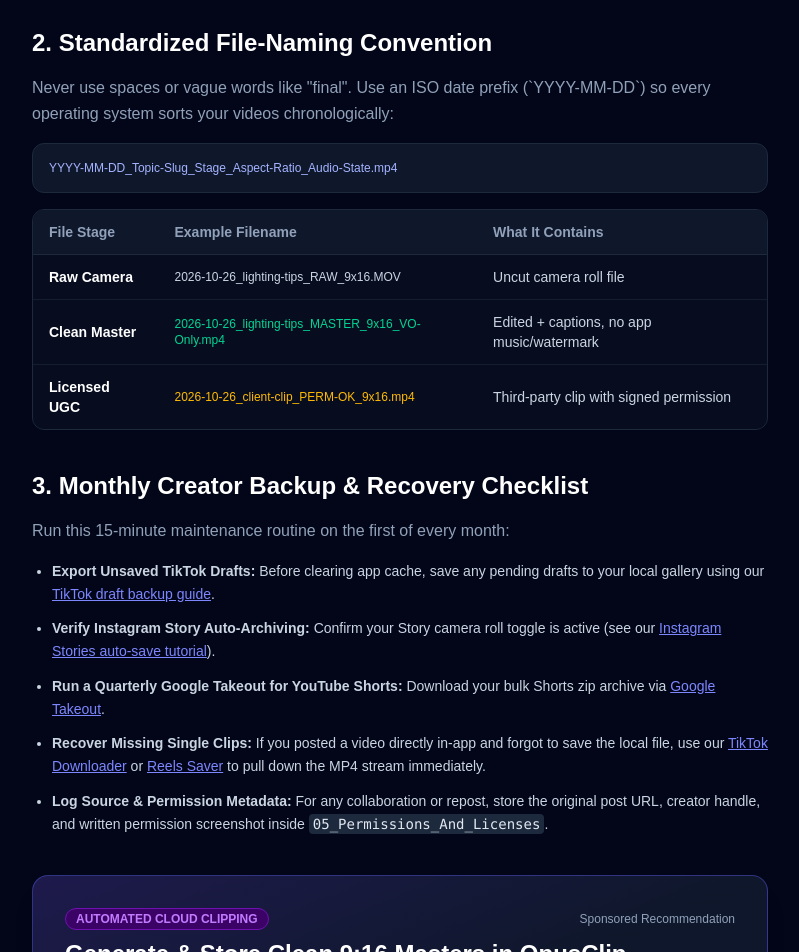
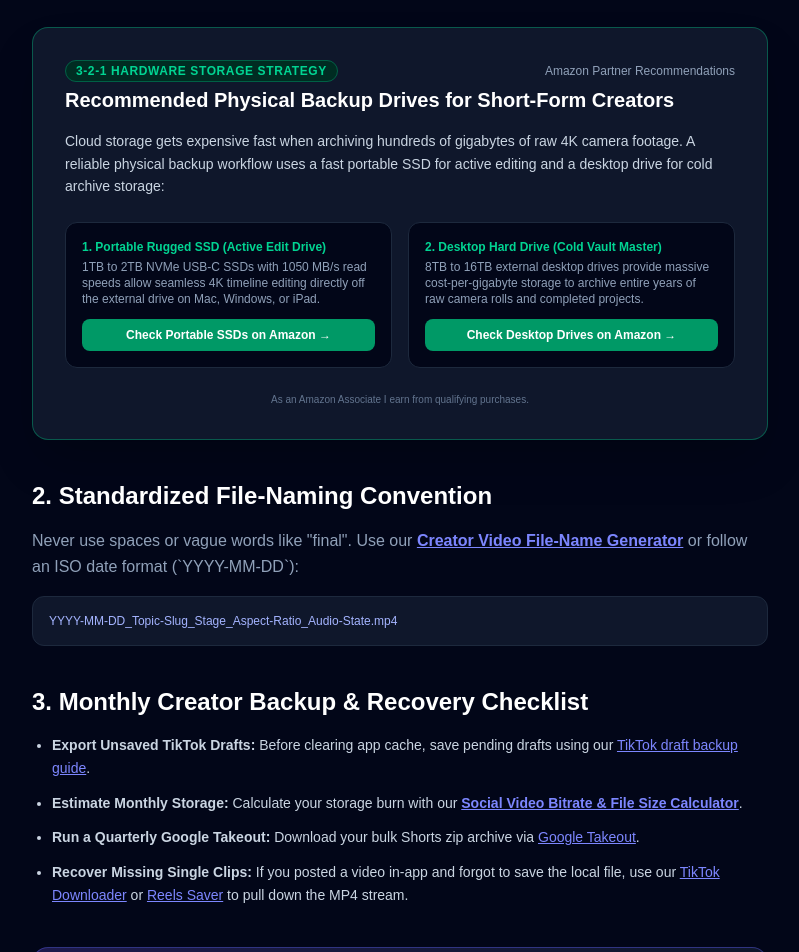
Before and after one commit to Waylonaho/socialsfetcher, a Next.js app: page /blog/how-to-organize-backup-social-videos-creator-vault in a window 1280 px wide. Shown: the part 1140-2092 px from the top of the page, without its empty margins (240-1039 px from the left). Built offline with nearby package versions, Linux system fonts and the light colour scheme.

Commit message:
Add SSD recommendations and update metadata
Updated the page to include backup SSD recommendations and modified the date modified field. Enhanced the description to reflect changes in the content regarding backup strategies and hardware recommendations.

```diff
--- a/app/blog/how-to-organize-backup-social-videos-creator-vault/page.tsx
+++ b/app/blog/how-to-organize-backup-social-videos-creator-vault/page.tsx
@@ -3,13 +3,14 @@ import Link from 'next/link';
 
 export const metadata: Metadata = {
   title: 'How to Organize and Back Up Your Social Videos Across TikTok, Reels, and Shorts (2026)',
-  description: 'Copyable creator folder structure, file-naming convention, and monthly backup checklist to manage raw footage and clean 1080p masters across platforms.',
+  description: 'Copyable creator folder structure, file-naming convention, backup SSD recommendations, and monthly checklist to manage raw footage and clean masters.',
   alternates: {
     canonical: 'https://www.socialsfetcher.com/blog/how-to-organize-backup-social-videos-creator-vault',
   },
 };
 
 export default function OrganizeBackupSocialVideosPage() {
+  const AMAZON_TAG = "socialsfetcher-20";
   const OPUSCLIP_LINK = "https://opus.pro/?via=waylon";
   const TOOLSUITE_VIP_LINK = "https://whop.com/toolsuite/buy-vip?a=aptdiocese";
 
@@ -20,7 +21,7 @@ export default function OrganizeBackupSocialVideosPage() {
         '@type': 'Article',
         headline: 'How to Organize and Back Up Your Social Videos Across TikTok, Reels, and Shorts',
         datePublished: '2026-10-26',
-        dateModified: '2026-10-26',
+        dateModified: '2026-11-05',
         author: {
           '@type': 'Organization',
           name: 'SocialsFetcher Editorial Team',
@@ -30,29 +31,14 @@ export default function OrganizeBackupSocialVideosPage() {
           name: 'SocialsFetcher',
           url: 'https://www.socialsfetcher.com',
         },
-        description: 'A complete creator media vault system with copyable folder structures, file-naming conventions, and backup checklists.',
+        description: 'A complete creator media vault system with copyable folder structures, file-naming conventions, backup hardware recommendations, and monthly checklists.',
       },
       {
         '@type': 'BreadcrumbList',
         itemListElement: [
-          {
-            '@type': 'ListItem',
-            position: 1,
-            name: 'Home',
-            item: 'https://www.socialsfetcher.com',
-          },
-          {
-            '@type': 'ListItem',
-            position: 2,
-            name: 'Blog & Guides',
-            item: 'https://www.socialsfetcher.com/blog',
-          },
-          {
-            '@type': 'ListItem',
-            position: 3,
-            name: 'Organize & Back Up Social Videos',
-            item: 'https://www.socialsfetcher.com/blog/how-to-organize-backup-social-videos-creator-vault',
-          },
+          { '@type': 'ListItem', position: 1, name: 'Home', item: 'https://www.socialsfetcher.com' },
+          { '@type': 'ListItem', position: 2, name: 'Blog & Guides', item: 'https://www.socialsfetcher.com/blog' },
+          { '@type': 'ListItem', position: 3, name: 'Organize & Back Up Social Videos', item: 'https://www.socialsfetcher.com/blog/how-to-organize-backup-social-videos-creator-vault' },
         ],
       },
     ],
@@ -60,14 +46,11 @@ export default function OrganizeBackupSocialVideosPage() {
 
   return (
     <div className="min-h-screen flex flex-col justify-between bg-slate-950 text-slate-100 font-sans">
-      <script
-        type="application/ld+json"
-        dangerouslySetInnerHTML={{ __html: JSON.stringify(jsonLd) }}
-      />
+      <script type="application/ld+json" dangerouslySetInnerHTML={{ __html: JSON.stringify(jsonLd) }} />
 
-      {/* FTC Compliance Banner */}
+      {/* Mandatory FTC & Amazon Associates Disclosure */}
       <div className="bg-slate-900 border-b border-slate-800 py-1.5 px-4 text-center text-[11px] text-slate-400">
-        <span>Disclosure: We may earn a commission if you sign up for software tools through links on this page, at no extra cost to you.</span>
+        <span>Disclosure: As an Amazon Associate I earn from qualifying purchases. We may also earn commissions on software partner links on this page.</span>
       </div>
 
       <header className="border-b border-slate-800 bg-slate-900/50 backdrop-blur sticky top-0 z-50">
@@ -86,7 +69,6 @@ export default function OrganizeBackupSocialVideosPage() {
       </header>
 
       <main className="flex-grow max-w-3xl mx-auto px-4 py-12 text-left">
-        {/* Visible Breadcrumb */}
         <nav aria-label="Breadcrumb" className="text-xs text-slate-400 mb-6 flex items-center gap-2 flex-wrap">
           <Link href="/" className="hover:text-indigo-400 transition">Home</Link>
           <span>/</span>
@@ -99,7 +81,7 @@ export default function OrganizeBackupSocialVideosPage() {
           <span className="bg-emerald-950 border border-emerald-700/60 text-emerald-400 px-2.5 py-0.5 rounded-full uppercase tracking-wider">
             Creator Media Vault System
           </span>
-          <span className="text-slate-500">• 6 min read • Updated October 2026</span>
+          <span className="text-slate-500">• Includes Recommended Hardware Drives</span>
         </div>
 
         <h1 className="text-3xl sm:text-5xl font-extrabold mb-4 leading-tight text-white tracking-tight">
@@ -107,7 +89,7 @@ export default function OrganizeBackupSocialVideosPage() {
         </h1>
 
         <p className="text-slate-400 text-base sm:text-lg mb-8 leading-relaxed">
-          Most short-form creators lose hours every month hunting through phone camera rolls for files named <code className="text-slate-200 bg-slate-800 px-1.5 py-0.5 rounded">IMG_4829.MOV</code> or <code className="text-slate-200 bg-slate-800 px-1.5 py-0.5 rounded">Final_v3_REAL.mp4</code>. Worse, relying on TikTok, Instagram, or YouTube as your only storage vault means a single account suspension or music copyright mute can wipe out your catalog. Here is a copyable folder architecture, file-naming system, and monthly backup checklist.
+          Most short-form creators lose hours every month hunting through phone camera rolls for files named <code className="text-slate-200 bg-slate-800 px-1.5 py-0.5 rounded">IMG_4829.MOV</code> or <code className="text-slate-200 bg-slate-800 px-1.5 py-0.5 rounded">Final_v3_REAL.mp4</code>. Worse, relying on TikTok, Instagram, or YouTube as your only storage vault means a single account suspension or music copyright mute can wipe out your catalog. Here is a copyable folder architecture, file-naming system, hardware backup recommendations, and monthly checklist.
         </p>
 
         {/* Essential Distinction Callout */}
@@ -127,7 +109,7 @@ export default function OrganizeBackupSocialVideosPage() {
           <pre className="p-4 rounded-xl bg-slate-900 border border-slate-800 text-emerald-400 text-xs overflow-x-auto leading-relaxed">
 {`📁 Creator_Media_Vault/
  ├── 📁 2026/
- │    ├── 📁 2026-10_October/
+ │    ├── 📁 2026-11_November/
  │    │    ├── 📁 01_Raw_Camera_A-Roll/
  │    │    ├── 📁 02_Project_Files/ (CapCut / Premiere / Descript)
  │    │    ├── 📁 03_Clean_Masters_No_Music/ (1080p 9:16 MP4)
@@ -140,43 +122,66 @@ export default function OrganizeBackupSocialVideosPage() {
           </pre>
         </section>
 
+        {/* Amazon Associates Recommended Hardware Block */}
+        <section className="p-6 sm:p-8 rounded-2xl bg-slate-900 border border-emerald-500/40 mb-10 shadow-2xl space-y-4">
+          <div className="flex items-center justify-between mb-1">
+            <span className="text-xs font-bold text-emerald-400 bg-emerald-950 border border-emerald-800 px-2.5 py-0.5 rounded-full uppercase tracking-wider">
+              3-2-1 Hardware Storage Strategy
+            </span>
+            <span className="text-xs text-slate-400">Amazon Partner Recommendations</span>
+          </div>
+          <h2 className="text-xl font-bold text-white">
+            Recommended Physical Backup Drives for Short-Form Creators
+          </h2>
+          <p className="text-xs sm:text-sm text-slate-300 leading-relaxed">
+            Cloud storage gets expensive fast when archiving hundreds of gigabytes of raw 4K camera footage. A reliable physical backup workflow uses a fast portable SSD for active editing and a desktop drive for cold archive storage:
+          </p>
+
+          <div className="grid grid-cols-1 sm:grid-cols-2 gap-4 pt-2 text-xs">
+            <div className="p-4 rounded-xl bg-slate-950 border border-slate-800 flex flex-col justify-between">
+              <div>
+                <span className="text-emerald-400 font-bold block mb-1">1. Portable Rugged SSD (Active Edit Drive)</span>
+                <p className="text-slate-400 mb-3">1TB to 2TB NVMe USB-C SSDs with 1050 MB/s read speeds allow seamless 4K timeline editing directly off the external drive on Mac, Windows, or iPad.</p>
+              </div>
+              <a
+                href={`https://www.amazon.com/s?k=portable+ssd+1tb+2tb+rugged+usb+c&tag=${AMAZON_TAG}`}
+                target="_blank"
+                rel="noopener noreferrer sponsored"
+                className="inline-block text-center py-2 px-4 rounded-lg bg-emerald-600 hover:bg-emerald-500 text-white font-bold transition"
+              >
+                Check Portable SSDs on Amazon →
+              </a>
+            </div>
+
+            <div className="p-4 rounded-xl bg-slate-950 border border-slate-800 flex flex-col justify-between">
+              <div>
+                <span className="text-emerald-400 font-bold block mb-1">2. Desktop Hard Drive (Cold Vault Master)</span>
+                <p className="text-slate-400 mb-3">8TB to 16TB external desktop drives provide massive cost-per-gigabyte storage to archive entire years of raw camera rolls and completed projects.</p>
+              </div>
+              <a
+                href={`https://www.amazon.com/s?k=external+desktop+hard+drive+8tb+12tb&tag=${AMAZON_TAG}`}
+                target="_blank"
+                rel="noopener noreferrer sponsored"
+                className="inline-block text-center py-2 px-4 rounded-lg bg-emerald-600 hover:bg-emerald-500 text-white font-bold transition"
+              >
+                Check Desktop Drives on Amazon →
+              </a>
+            </div>
+          </div>
+          <p className="text-[10px] text-slate-500 text-center pt-2">
+            As an Amazon Associate I earn from qualifying purchases.
+          </p>
+        </section>
+
         <section className="mb-10 space-y-4">
           <h2 className="text-xl sm:text-2xl font-bold text-white">
             2. Standardized File-Naming Convention
           </h2>
           <p className="text-slate-400 text-sm sm:text-base leading-relaxed">
-            Never use spaces or vague words like &quot;final&quot;. Use an ISO date prefix (`YYYY-MM-DD`) so every operating system sorts your videos chronologically:
+            Never use spaces or vague words like &quot;final&quot;. Use our <Link href="/blog/creator-video-file-name-generator-handoff-checklist" className="text-indigo-400 underline font-semibold">Creator Video File-Name Generator</Link> or follow an ISO date format (`YYYY-MM-DD`):
           </p>
           <div className="p-4 rounded-xl bg-slate-900 border border-slate-800 font-mono text-xs text-indigo-300">
             YYYY-MM-DD_Topic-Slug_Stage_Aspect-Ratio_Audio-State.mp4
-          </div>
-          <div className="overflow-x-auto rounded-xl border border-slate-800 my-4">
-            <table className="w-full text-xs sm:text-sm text-slate-300">
-              <thead className="bg-slate-900 text-slate-400 border-b border-slate-800">
-                <tr>
-                  <th className="py-3 px-4 text-left">File Stage</th>
-                  <th className="py-3 px-4 text-left">Example Filename</th>
-                  <th className="py-3 px-4 text-left">What It Contains</th>
-                </tr>
-              </thead>
-              <tbody className="divide-y divide-slate-800/60 bg-slate-900/40">
-                <tr>
-                  <td className="py-3 px-4 font-semibold text-white">Raw Camera</td>
-                  <td className="py-3 px-4 font-mono text-xs">2026-10-26_lighting-tips_RAW_9x16.MOV</td>
-                  <td className="py-3 px-4">Uncut camera roll file</td>
-                </tr>
-                <tr>
-                  <td className="py-3 px-4 font-semibold text-white">Clean Master</td>
-                  <td className="py-3 px-4 font-mono text-xs text-emerald-400">2026-10-26_lighting-tips_MASTER_9x16_VO-Only.mp4</td>
-                  <td className="py-3 px-4">Edited + captions, no app music/watermark</td>
-                </tr>
-                <tr>
-                  <td className="py-3 px-4 font-semibold text-white">Licensed UGC</td>
-                  <td className="py-3 px-4 font-mono text-xs text-amber-400">2026-10-26_client-clip_PERM-OK_9x16.mp4</td>
-                  <td className="py-3 px-4">Third-party clip with signed permission</td>
-                </tr>
-              </tbody>
-            </table>
           </div>
         </section>
 
@@ -184,35 +189,29 @@ export default function OrganizeBackupSocialVideosPage() {
           <h2 className="text-xl sm:text-2xl font-bold text-white">
             3. Monthly Creator Backup &amp; Recovery Checklist
           </h2>
-          <p className="text-slate-400 text-sm sm:text-base leading-relaxed">
-            Run this 15-minute maintenance routine on the first of every month:
-          </p>
           <ul className="space-y-3 text-sm text-slate-300 list-disc pl-5 leading-relaxed">
             <li>
-              <strong>Export Unsaved TikTok Drafts:</strong> Before clearing app cache, save any pending drafts to your local gallery using our <Link href="/blog/how-to-save-tiktok-draft-to-camera-roll" className="text-indigo-400 underline">TikTok draft backup guide</Link>.
+              <strong>Export Unsaved TikTok Drafts:</strong> Before clearing app cache, save pending drafts using our <Link href="/blog/how-to-save-tiktok-draft-to-camera-roll" className="text-indigo-400 underline">TikTok draft backup guide</Link>.
             </li>
             <li>
-              <strong>Verify Instagram Story Auto-Archiving:</strong> Confirm your Story camera roll toggle is active (see our <Link href="/blog/how-to-automatically-save-instagram-stories-camera-roll-archive" className="text-indigo-400 underline">Instagram Stories auto-save tutorial</Link>).
+              <strong>Estimate Monthly Storage:</strong> Calculate your storage burn with our <Link href="/blog/social-video-bitrate-file-size-calculator" className="text-indigo-400 underline font-semibold">Social Video Bitrate &amp; File Size Calculator</Link>.
             </li>
             <li>
-              <strong>Run a Quarterly Google Takeout for YouTube Shorts:</strong> Download your bulk Shorts zip archive via <Link href="/blog/how-to-backup-youtube-shorts-google-takeout" className="text-indigo-400 underline">Google Takeout</Link>.
+              <strong>Run a Quarterly Google Takeout:</strong> Download your bulk Shorts zip archive via <Link href="/blog/how-to-backup-youtube-shorts-google-takeout" className="text-indigo-400 underline">Google Takeout</Link>.
             </li>
             <li>
-              <strong>Recover Missing Single Clips:</strong> If you posted a video directly in-app and forgot to save the local file, use our <Link href="/tiktok/download/no-watermark" className="text-indigo-400 underline">TikTok Downloader</Link> or <Link href="/instagram/reels/downloader" className="text-indigo-400 underline">Reels Saver</Link> to pull down the MP4 stream immediately.
-            </li>
-            <li>
-              <strong>Log Source &amp; Permission Metadata:</strong> For any collaboration or repost, store the original post URL, creator handle, and written permission screenshot inside <code className="text-slate-200 bg-slate-800 px-1 py-0.5 rounded">05_Permissions_And_Licenses</code>.
+              <strong>Recover Missing Single Clips:</strong> If you posted a video in-app and forgot to save the local file, use our <Link href="/tiktok/download/no-watermark" className="text-indigo-400 underline">TikTok Downloader</Link> or <Link href="/instagram/reels/downloader" className="text-indigo-400 underline">Reels Saver</Link> to pull down the MP4 stream.
             </li>
           </ul>
         </section>
 
-        {/* Disclosed Monetization Block */}
+        {/* Disclosed Software Monetization Block */}
         <div className="p-6 sm:p-8 rounded-2xl bg-gradient-to-br from-indigo-950 via-slate-900 to-slate-900 border border-indigo-500/40 my-8 shadow-xl">
           <div className="flex items-center justify-between mb-2">
             <span className="text-xs font-bold text-purple-400 bg-purple-950 border border-purple-800 px-2.5 py-0.5 rounded-full uppercase">
               Automated Cloud Clipping
             </span>
-            <span className="text-xs text-slate-400">Sponsored Recommendation</span>
+            <span className="text-xs text-slate-400">Sponsored</span>
           </div>
           <h2 className="text-xl sm:text-2xl font-bold text-white mb-2">
             Generate &amp; Store Clean 9:16 Masters in OpusClip
@@ -245,7 +244,7 @@ export default function OrganizeBackupSocialVideosPage() {
       </main>
 
       <footer className="border-t border-slate-800 py-6 text-center text-xs text-slate-500">
-        <p>© 2026 SocialsFetcher.com — Free Online Media Utilities &amp; Guides.</p>
+        <p>© 2026 SocialsFetcher.com — As an Amazon Associate I earn from qualifying purchases.</p>
       </footer>
     </div>
   );
```
